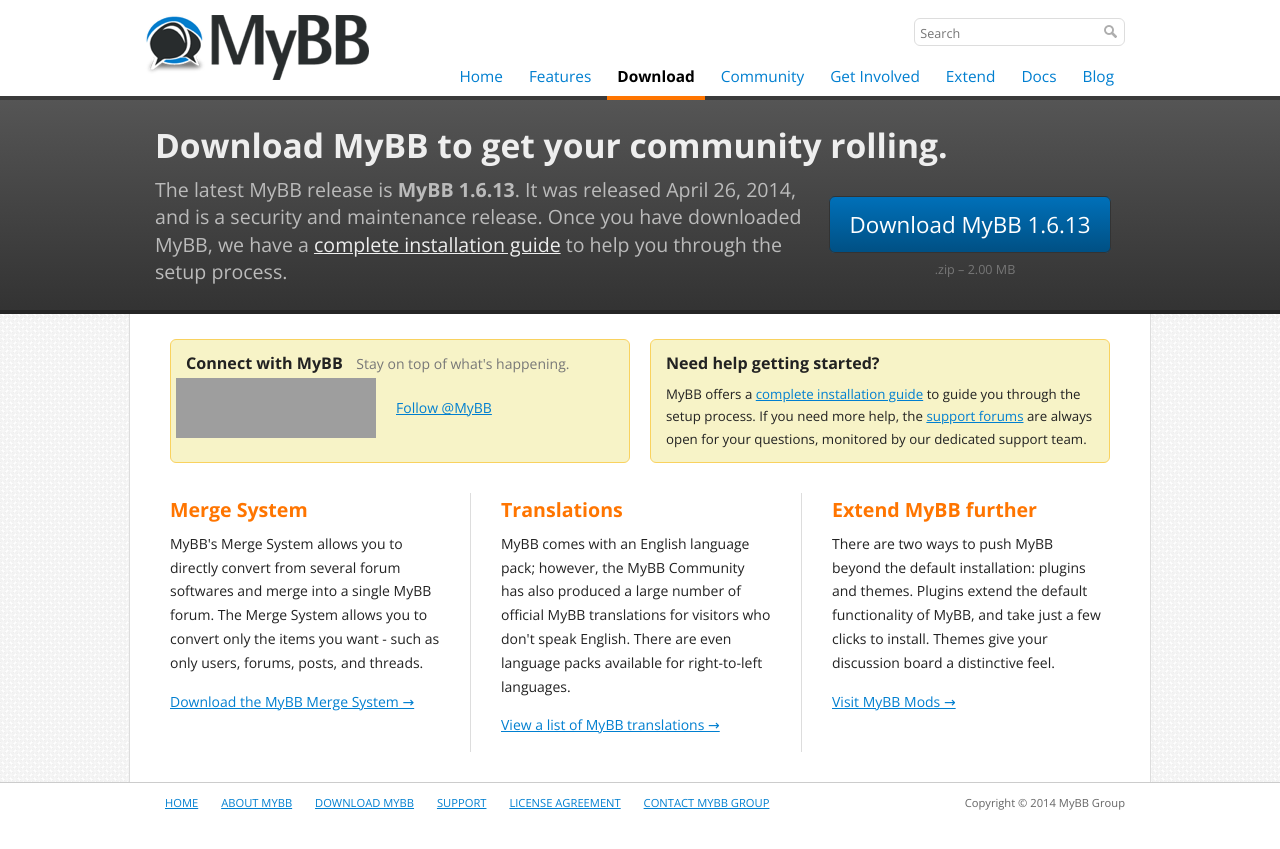
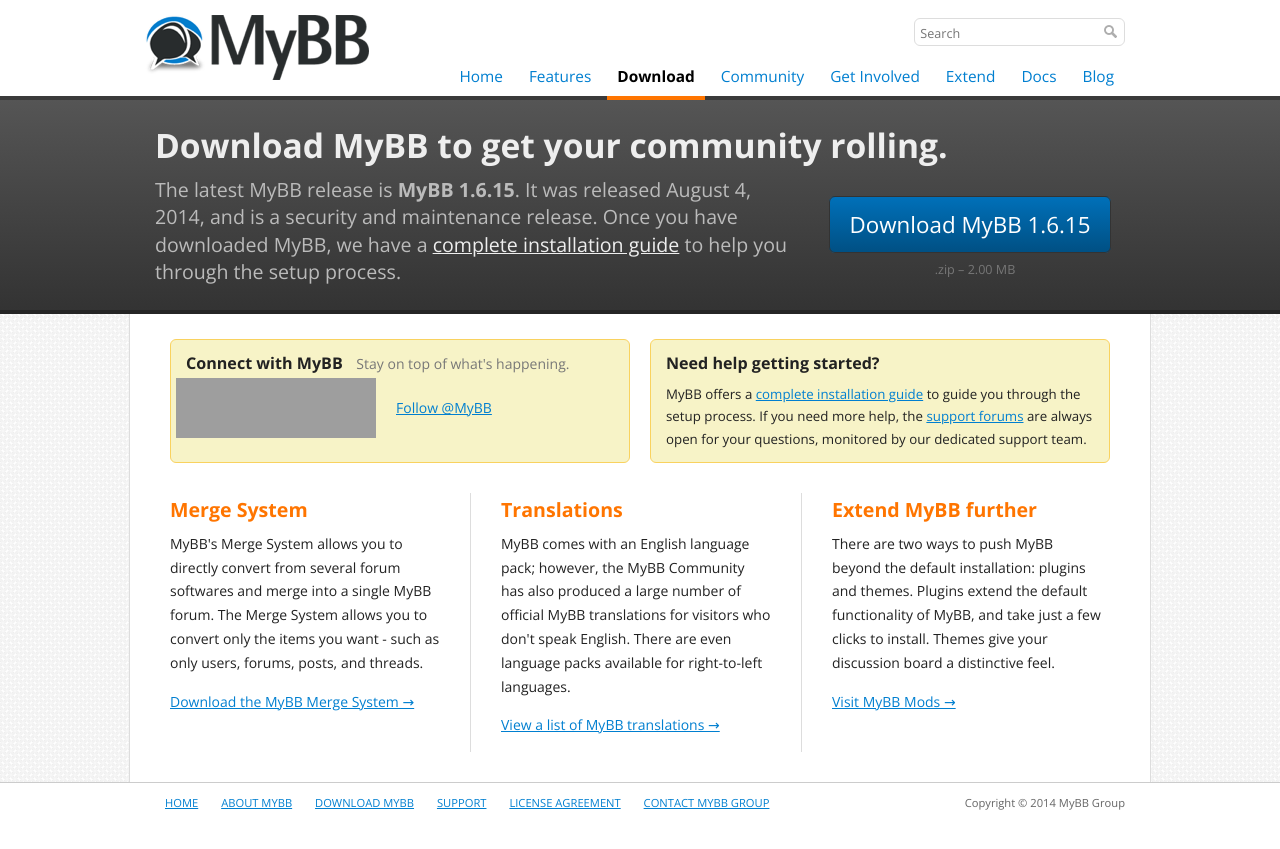
Before and after one commit to mybb/mybb.com, a Jekyll site: the page built from download/index.html, in a window 1280 px wide, cut to the strip 0-849 px from the top of the page. Built offline with Jekyll 4.4.1, drawn with Linux system fonts in a browser that asks for light colours; nearby versions of some CDN libraries; Markdown is read by kramdown in place of the engine named in the settings; comment, search, counter and statistics services are not loaded; grey boxes are pictures that could not be loaded.

Commit message:
Fixing latest MyBB release

```diff
--- a/_data/latest_mybb.yml
+++ b/_data/latest_mybb.yml
@@ -1,6 +1,6 @@
-version: "1.6.13"
-version_code: 1613
-release: "April 26, 2014"
+version: "1.6.15"
+version_code: 1615
+release: "August 4, 2014"
 size: "2.00 MB"
 type: "security and maintenance"
-url: "http://resources.mybb.com/downloads/mybb_1613.zip"
+url: "http://resources.mybb.com/downloads/mybb_1615.zip"
```
